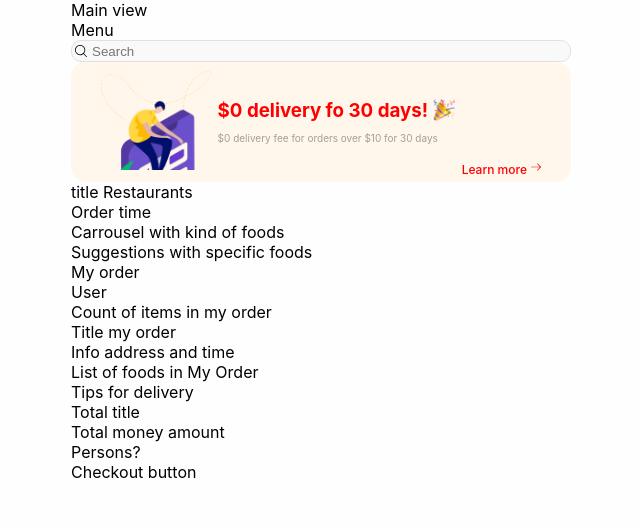
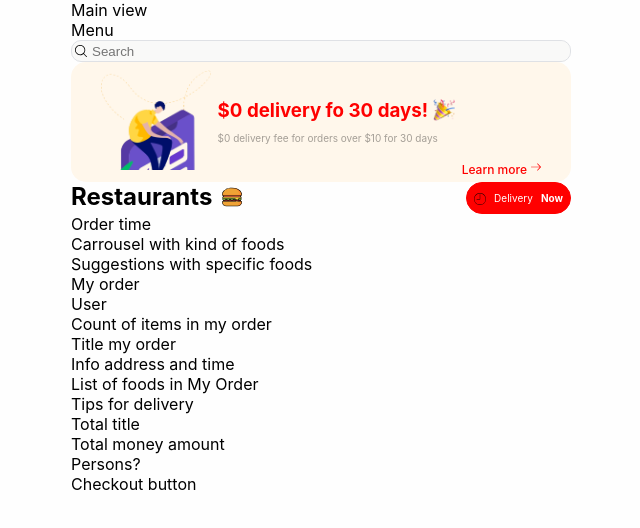
Before and after one commit to Josehdez96/Chukwudi-Frontend, a React (Create React App) app: page / in a window 1280 px wide. Shown: the top 528 px of the page, without its empty margins (319-959 px from the left). Built offline with nearby package versions, Linux system fonts and the light colour scheme.

Commit message:
DeliveryTime, RestaurantTitle and conjunction RestaurantsAndDelivery done

```diff
--- a/src/components/App.jsx
+++ b/src/components/App.jsx
@@ -3,6 +3,7 @@ import './styles/App.css';
 
 import Searchbar from './Searchbar';
 import MainPublicity from './MainPublicity';
+import RestaurantsAndDelivery from './RestaurantsAndDelivery';
 
 function App() {
   return (
@@ -11,7 +12,7 @@ function App() {
       <div>Menu</div>
       <Searchbar />
       <MainPublicity />
-      <div>title Restaurants</div>
+      <RestaurantsAndDelivery />
       <div>Order time</div>
       <div>Carrousel with kind of foods</div>
       <div>Suggestions with specific foods</div>
--- /dev/null
+++ b/src/components/DeliveryTime.jsx
@@ -0,0 +1,25 @@
+import React from 'react';
+import { Container, Row, Col } from 'react-bootstrap';
+
+import './styles/DeliveryTime.css';
+import clock from '../assets/icons/149316.svg';
+
+const DeliveryTime = () => {
+  return (
+    <Container bsPrefix className='delivery'>
+      <Row>
+        <Col>
+          <img src={clock} alt='clock' />
+        </Col>
+        <Col bsPrefix className='delivery-title'>
+          Delivery
+        </Col>
+        <Col bsPrefix className='time-to-deliver'>
+          Now
+        </Col>
+      </Row>
+    </Container>
+  );
+};
+
+export default DeliveryTime;
--- /dev/null
+++ b/src/components/RestaurantTitle.jsx
@@ -0,0 +1,15 @@
+import React from 'react';
+
+import './styles/RestaurantTitle.css';
+import hamburgerIcon from '../assets/icons/1046784.svg';
+
+const RestaurantTitle = () => {
+  return (
+    <article className='restaurant-title'>
+      <h2>Restaurants</h2>
+      <img src={hamburgerIcon} alt='hamburger' />
+    </article>
+  );
+};
+
+export default RestaurantTitle;
--- /dev/null
+++ b/src/components/RestaurantsAndDelivery.jsx
@@ -0,0 +1,23 @@
+import React from 'react';
+import { Container, Row, Col } from 'react-bootstrap';
+
+import './styles/RestaurantsAndDelivery.css';
+import RestaurantTitle from './RestaurantTitle';
+import DeliveryTime from './DeliveryTime';
+
+const RestaurantsAndDelivery = () => {
+  return (
+    <Container bsPrefix className='title-and-delivery-container'>
+      <Row>
+        <Col>
+          <RestaurantTitle />
+        </Col>
+        <Col bsPrefix className='col-2'>
+          <DeliveryTime />
+        </Col>
+      </Row>
+    </Container>
+  );
+};
+
+export default RestaurantsAndDelivery;
--- /dev/null
+++ b/src/components/styles/DeliveryTime.css
@@ -0,0 +1,29 @@
+.delivery {
+  width: 100%;
+  height: 100%;
+  padding: 0 7px;
+}
+
+.delivery .row {
+  width: 100%;
+  height: 100%;
+  display: flex;
+  align-items: center;
+}
+
+.delivery .row .col img {
+  height: 12px;
+  width: 12px;
+  margin-top: 5px;
+}
+
+.delivery-title {
+  font-size: 10px;
+  color: white;
+}
+
+.time-to-deliver {
+  font-size: 10px;
+  color: white;
+  font-weight: 700;
+}
--- /dev/null
+++ b/src/components/styles/RestaurantTitle.css
@@ -0,0 +1,10 @@
+.restaurant-title {
+  display: flex;
+  align-items: center;
+}
+
+.restaurant-title img {
+  height: 20px;
+  width: 20px;
+  margin-left: 10px;
+}
--- /dev/null
+++ b/src/components/styles/RestaurantsAndDelivery.css
@@ -0,0 +1,12 @@
+.title-and-delivery-container .row {
+  display: flex;
+  justify-content: space-between;
+}
+
+.title-and-delivery-container .col-2 {
+  border: 1px solid red;
+  border-radius: 100px;
+  background-color: red;
+  height: 32px;
+  width: 105px;
+}
```
